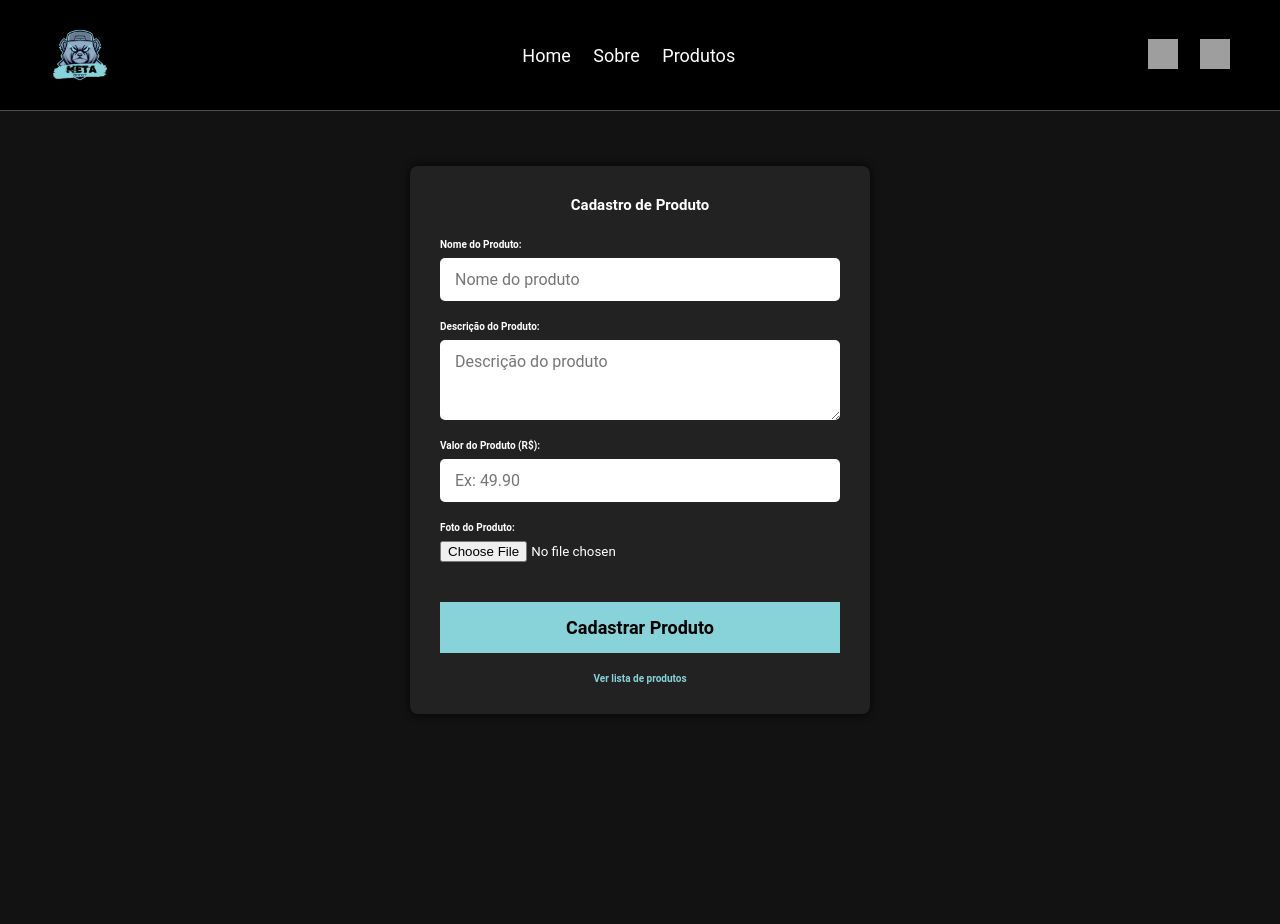
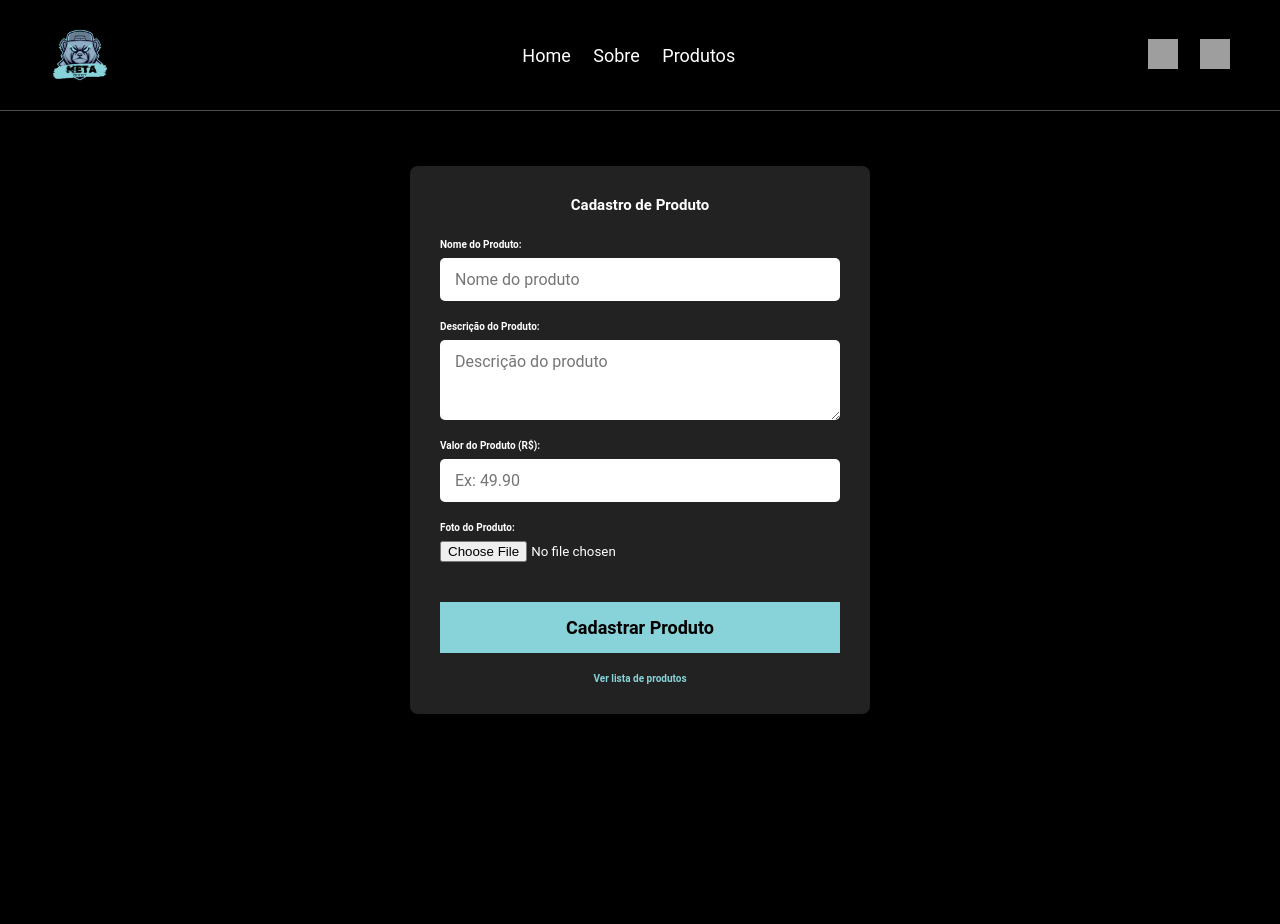
Before and after one commit to JoaoMendss/metaboostfullstack, a PHP site: page /formProduto.php in a window 1280 px wide. Shown: the top 924 px of the page. Run offline with PHP 8.4, Linux system fonts and the light colour scheme; grey boxes are pictures that could not be loaded.

Commit message:
alterei o background

```diff
--- a/formLogin.php
+++ b/formLogin.php
@@ -18,7 +18,7 @@ if (isset($_SESSION['usuario'])) {
   <link rel="preconnect" href="https://fonts.gstatic.com" crossorigin />
   <link href="https://fonts.googleapis.com/css2?family=Roboto:wght@100;400;700&display=swap" rel="stylesheet" />
 </head>
-<body style="background-color: #121212; color: white; font-family: 'Roboto', sans-serif;">
+<body style="background-color: #000000; color: white; font-family: 'Roboto', sans-serif;">
 
   <div class="box-container" style="min-height: 100vh; display: flex; justify-content: center; align-items: center; padding: 40px 20px;">
     <div class="box" style="max-width: 400px; width: 100%; background-color: #222; padding: 30px; border-radius: 8px; box-shadow: 0 0 10px rgba(0,0,0,0.8);">
--- a/formProduto.php
+++ b/formProduto.php
@@ -9,7 +9,7 @@ include "header.php";
   <meta name="viewport" content="width=device-width, initial-scale=1.0"/>
   <title>Cadastro de Produto</title>
 </head>
-<body style="background-color: #121212; color: white; padding-top: 0px;">
+<body style="background-color: #000000; color: white; padding-top: 0px;">
 
   <div class="box-container" style="min-height: 100vh; display: flex; justify-content: center; align-items: center; padding: 40px 20px;">
     <div class="box" style="max-width: 400px; width: 100%; background-color: #222; padding: 30px; border-radius: 8px; box-shadow: 0 0 10px rgba(0,0,0,0.8);">
--- a/formUsuario.php
+++ b/formUsuario.php
@@ -9,7 +9,7 @@ include "header.php";
   <meta name="viewport" content="width=device-width, initial-scale=1.0"/>
   <title>Cadastro de Usuário</title>
 </head>
-<body style="background-color: #121212; color: white; padding-top: 0px;">
+<body style="background-color: #000000; color: white; padding-top: 0px;">
 
   <div class="box-container" style="min-height: 100vh; display: flex; justify-content: center; align-items: center; padding: 40px 20px;">
     <div class="box" style="max-width: 400px; width: 100%; background-color: #222; padding: 30px; border-radius: 8px; box-shadow: 0 0 10px rgba(0,0,0,0.8);">
```
